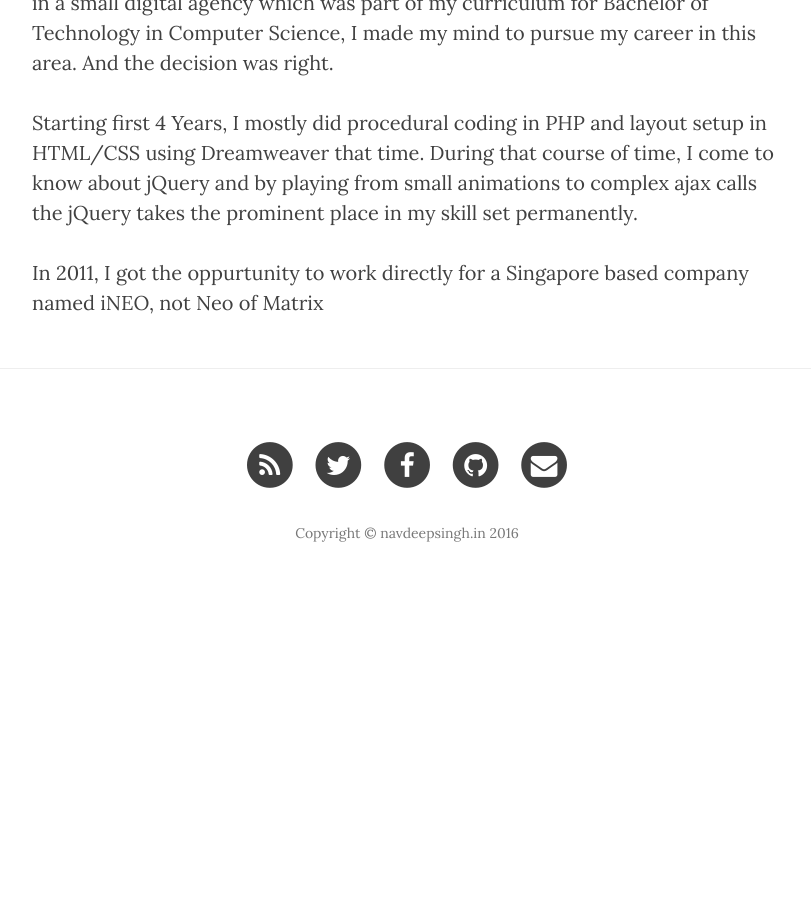
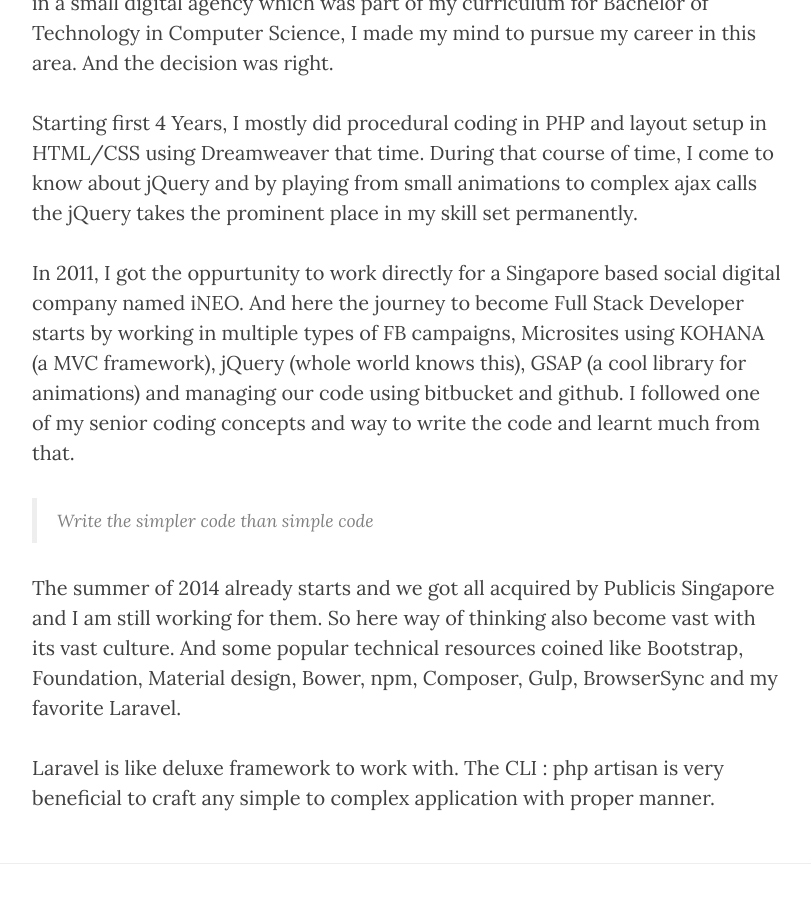
Before and after one commit to navdeepsingh/navdeepsingh.github.io, a Jekyll site: the page built from about.html, in a window 1280 px wide and 900 px high, scrolled down 570 px. Shown: the whole window, without its empty margins (233-1044 px from the left). Built offline with Jekyll 4.4.1, drawn with Linux system fonts in a browser that asks for light colours; nearby versions of some CDN libraries; before the commit the page ends 1179 px from its top, so only the background shows below that.

Commit message:
Update About section

```diff
--- a/about.html
+++ b/about.html
@@ -9,4 +9,10 @@ header-img: "img/about-bg.jpg"
 
 <p>Starting first 4 Years, I mostly did procedural coding in PHP and layout setup in HTML/CSS using Dreamweaver that time. During that course of time, I come to know about jQuery and by playing from small animations to complex ajax calls the jQuery takes the prominent place in my skill set permanently.</p>
 
-<p>In 2011, I got the oppurtunity to work directly for a Singapore based company named iNEO, not Neo of Matrix</p>
+<p>In 2011, I got the oppurtunity to work directly for a Singapore based social digital company named iNEO. And here the journey to become Full Stack Developer starts by working in multiple types of FB campaigns, Microsites using KOHANA (a MVC framework), jQuery (whole world knows this), GSAP (a cool library for animations) and managing our code using bitbucket and github. I followed one of my senior coding concepts and way to write the code and learnt much from that.</p>
+
+<blockquote>Write the simpler code than simple code</blockquote>
+
+<p>The summer of 2014 already starts and we got all acquired by Publicis Singapore and I am still working for them. So here way of thinking also become vast with its vast culture. And some popular technical resources coined like Bootstrap, Foundation, Material design, Bower, npm, Composer, Gulp, BrowserSync and my favorite Laravel.</p>
+
+<p>Laravel is like deluxe framework to work with. The CLI : php artisan is very beneficial to craft any simple to complex application with proper manner.</p>
```
